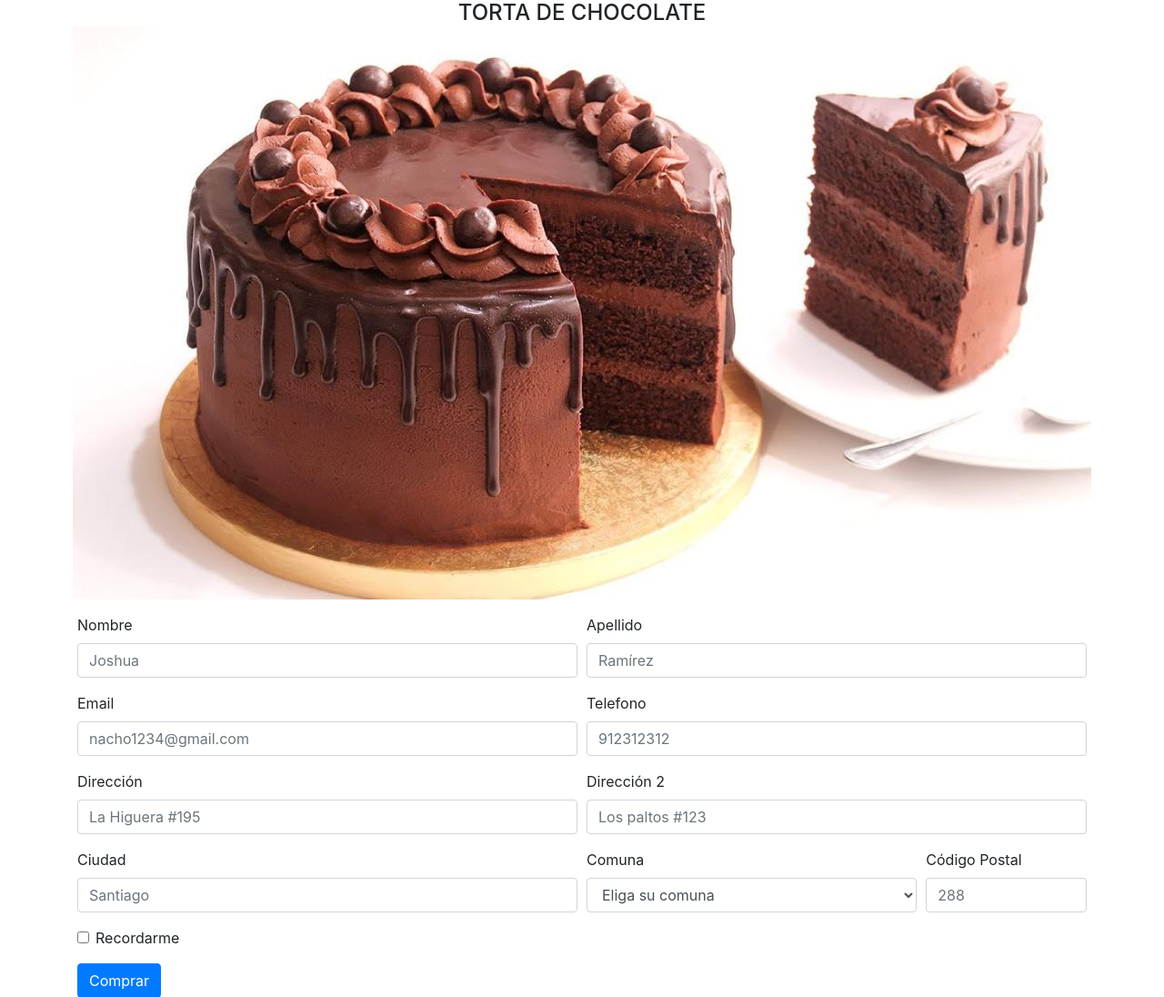
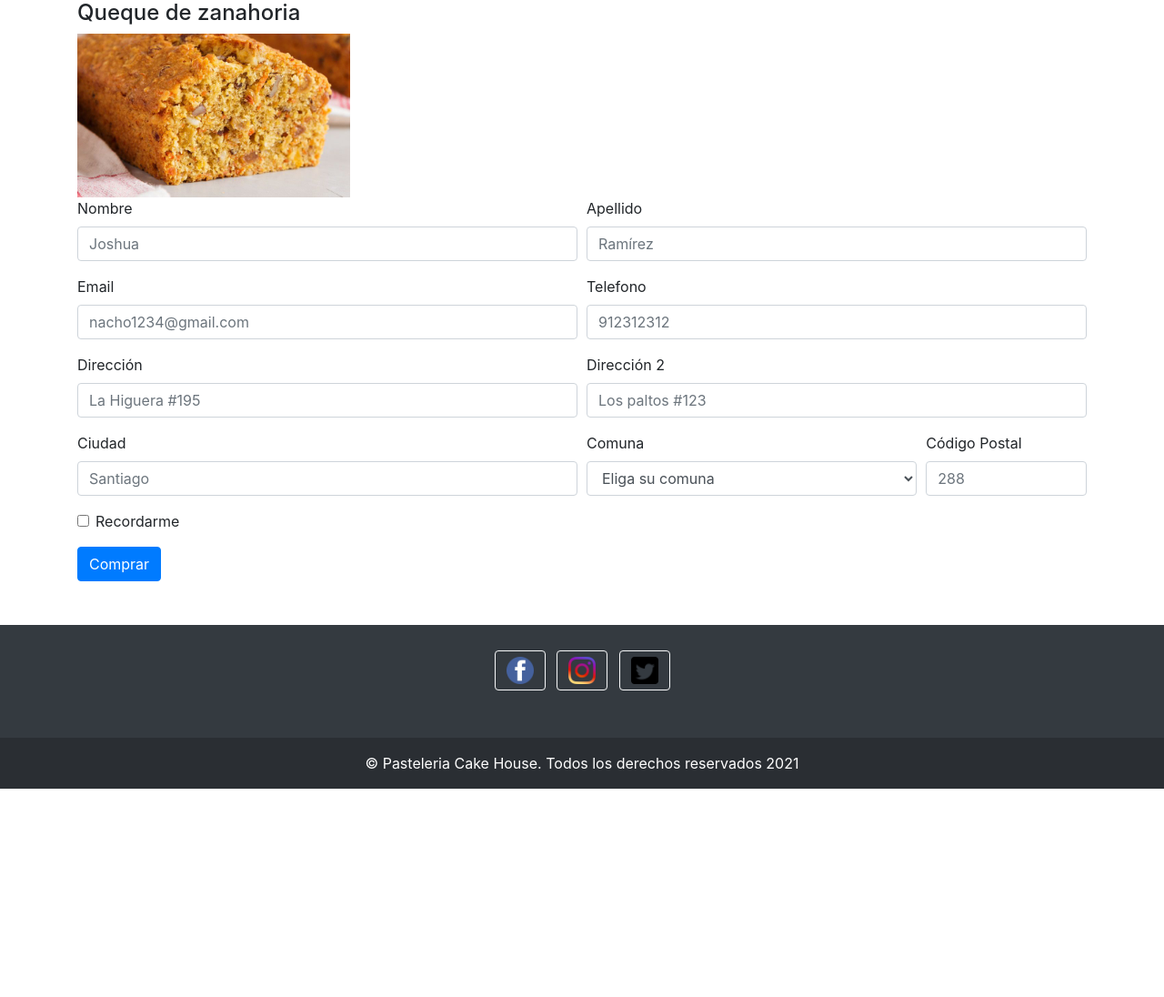
Before and after one commit to Ignacio1809/prueba4, a Django app: page /pasteleria/finalizar_pedido_dos in a window 1280 px wide. Shown: the part 144-1240 px from the top of the page at 91% size. After the commit the page ends 1011 px from the top, so only its background shows below. Run offline with Django 3.2, Linux system fonts and the light colour scheme; some libraries are stand-ins or nearby versions.

Commit message:
Se actualiza la pagina finalizar pedido dos

```diff
--- a/pasteleria/templates/pasteleria/finalizar_pedido_dos.html
+++ b/pasteleria/templates/pasteleria/finalizar_pedido_dos.html
@@ -41,14 +41,12 @@
 </div>
 
 
-<h4 id=imagen>TORTA DE CHOCOLATE
+<div class="container-sm">
+    <h4>Queque de zanahoria</h4>
     <div>
-        <p>
-            <img id="img-pastel-final" src="{% static 'img/pastel2.jpg' %}">
-        </p>
+        <img style=" width: 300px;" src="{% static 'img/queque1.jpg' %}"  >
     </div>
-</h4>
-
+</div>
 
 <form class="container">
     <div class="form-row">
```
